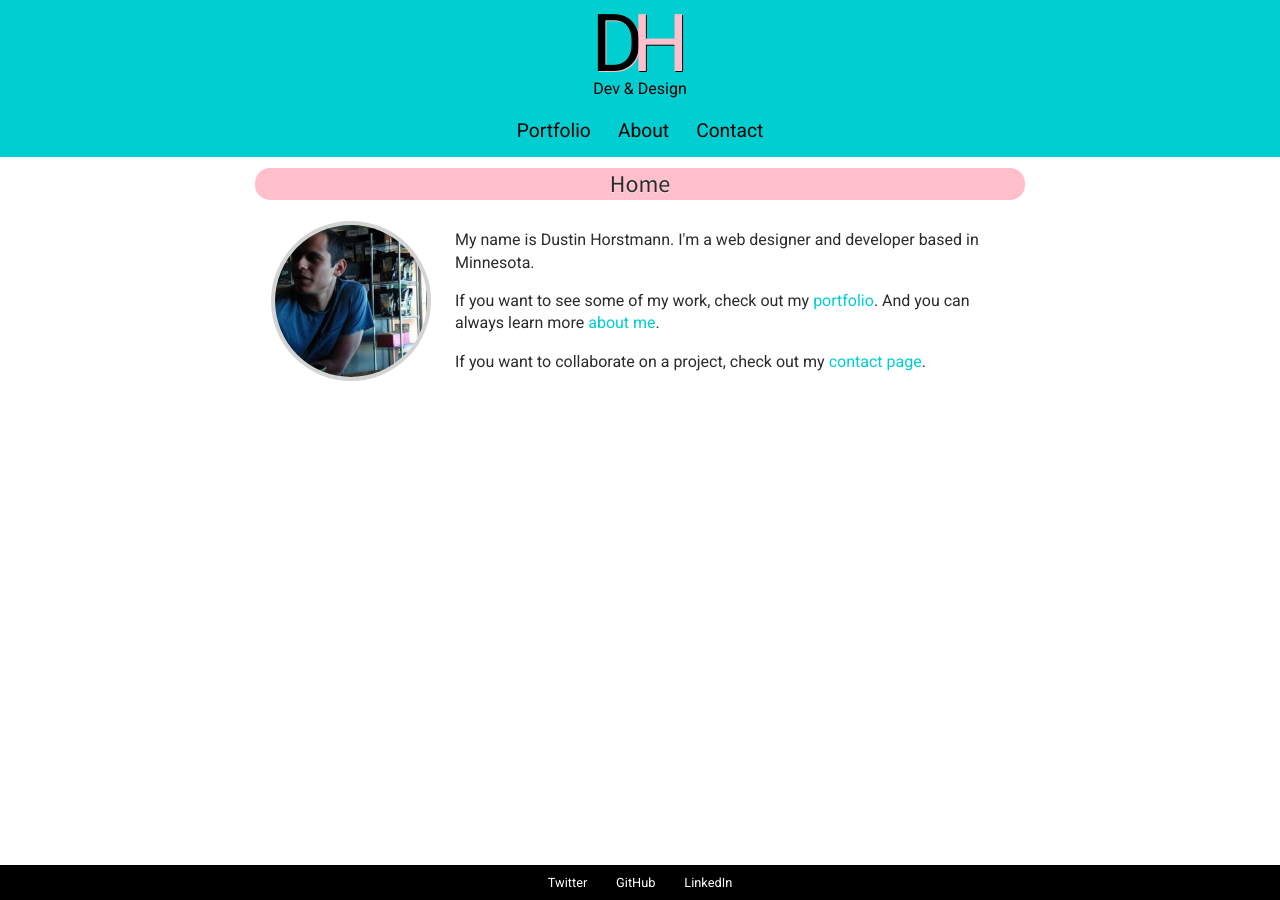
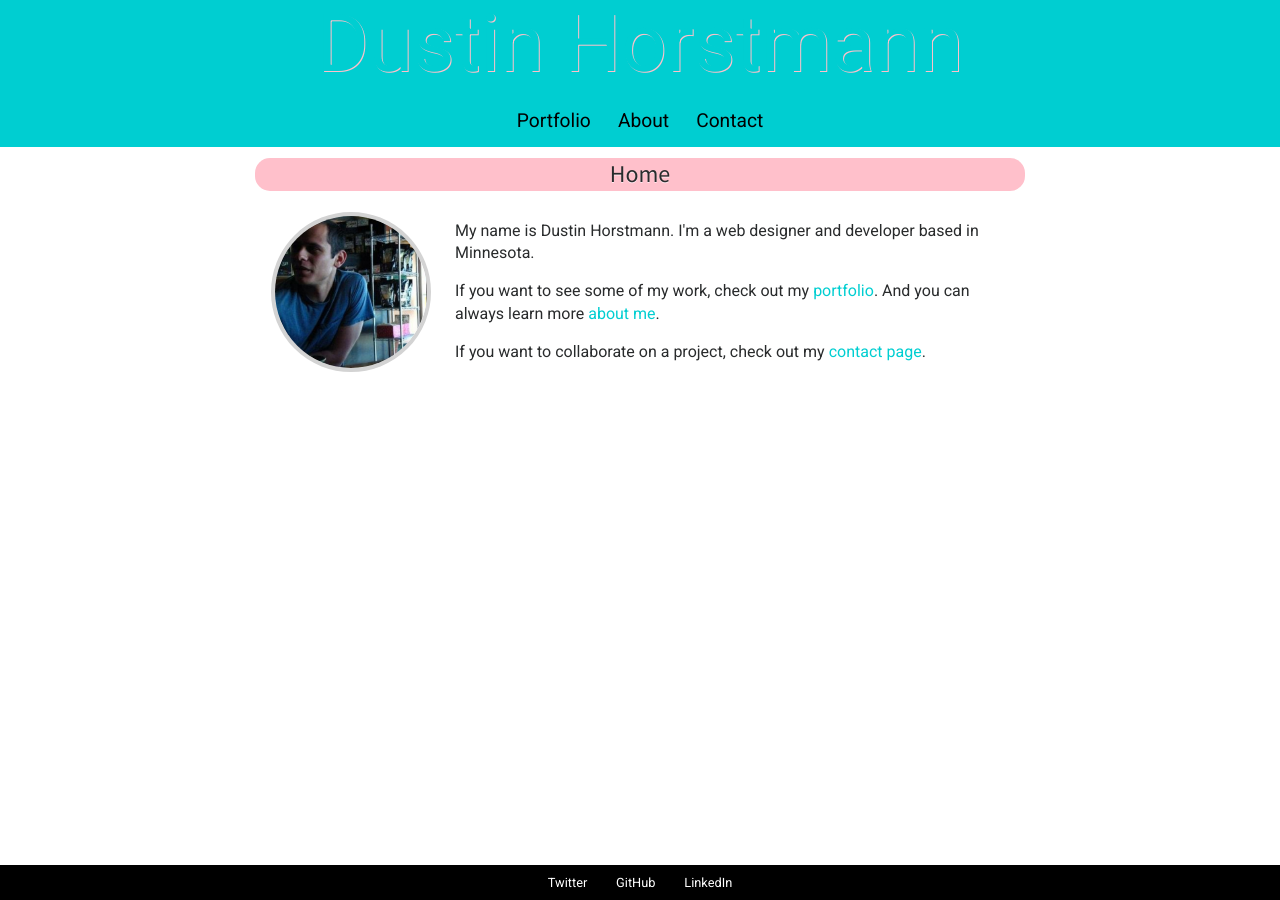
Before and after one commit to horstmannd/horstmannd.github.io, a Jekyll site: the page built from index.html, in a window 1280 px wide. Built offline with Jekyll 4.4.1, drawn with Linux system fonts in a browser that asks for light colours; nearby versions of some CDN libraries.

Commit message:
Change name

```diff
--- a/_includes/header.html
+++ b/_includes/header.html
@@ -1,16 +1,8 @@
 <header id="main-header" class="clearfix">
     <h1 class="name">
-      <a href="/">
-        <span class="first-initial">
-          D
-        </span>
-        <span class="last-initial">
-          H
-        </span>
-        <span class="description">
-          Dev &amp; Design
-        </span>
-      </a>
+        <a href="/">
+            Dustin Horstmann
+        </a>
     </h1>
-  {% include nav.html %}
+    {% include nav.html %}
 </header>
```
